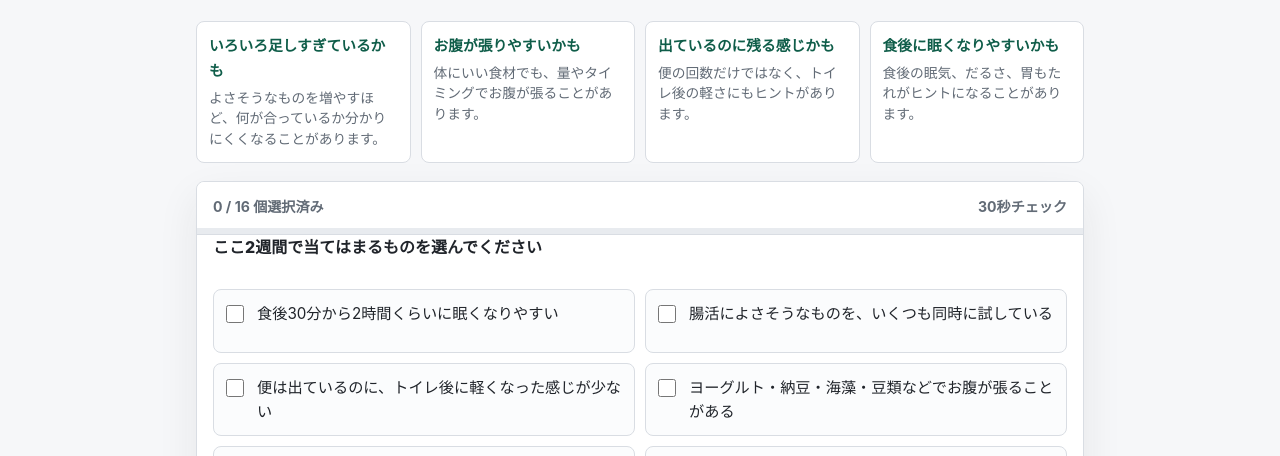
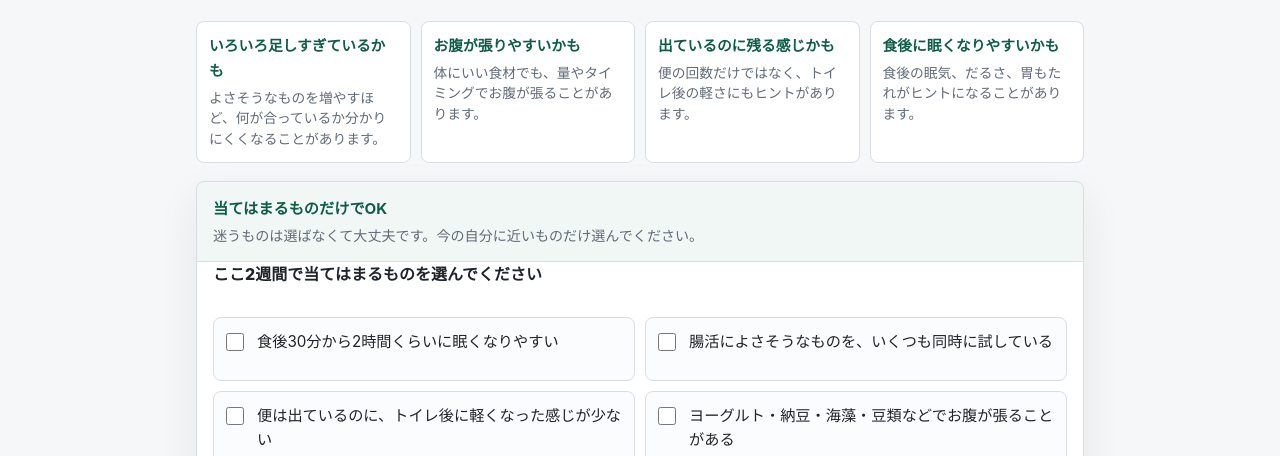
Before and after one commit to atsuhn-hash/chokatsu-type-checker, a plain HTML site: page index.html in a window 1280 px wide. Shown: the part 300-756 px from the top of the page. Drawn offline with Linux system fonts and the light colour scheme.

Commit message:
Remove selection count

```diff
--- a/index.html
+++ b/index.html
@@ -165,40 +165,27 @@
         overflow: hidden;
       }
 
-      .progress-wrap {
-        position: sticky;
-        top: 0;
-        z-index: 3;
-        border-bottom: 1px solid var(--line);
-        background: rgba(255, 255, 255, 0.94);
-        backdrop-filter: blur(10px);
+      form {
+        margin: 0;
       }
 
-      .progress-meta {
-        display: flex;
-        justify-content: space-between;
-        gap: 12px;
-        padding: 13px 16px 9px;
+      .check-guide {
+        display: grid;
+        gap: 4px;
+        padding: 14px 16px;
+        border-bottom: 1px solid var(--line);
+        background: rgba(24, 116, 91, 0.06);
+      }
+
+      .check-guide strong {
+        color: var(--green-deep);
+        font-size: 0.95rem;
+      }
+
+      .check-guide span {
         color: var(--muted);
         font-size: 0.88rem;
-        font-weight: 700;
-      }
-
-      .progress-track {
-        width: 100%;
-        height: 6px;
-        background: #e8ebef;
-      }
-
-      .progress-bar {
-        width: 0%;
-        height: 100%;
-        background: linear-gradient(90deg, var(--green), var(--blue));
-        transition: width 180ms ease;
-      }
-
-      form {
-        margin: 0;
+        line-height: 1.55;
       }
 
       .questions {
@@ -682,14 +669,9 @@
       </section>
 
       <section class="checker" aria-label="お腹と食後の見直しチェック">
-        <div class="progress-wrap">
-          <div class="progress-meta">
-            <span id="progressText">0 個選択済み</span>
-            <span>30秒チェック</span>
-          </div>
-          <div class="progress-track" aria-hidden="true">
-            <div class="progress-bar" id="progressBar"></div>
-          </div>
+        <div class="check-guide">
+          <strong>当てはまるものだけでOK</strong>
+          <span>迷うものは選ばなくて大丈夫です。今の自分に近いものだけ選んでください。</span>
         </div>
 
         <form id="quizForm">
@@ -848,8 +830,6 @@
       const questionsEl = document.querySelector("#questions");
       const resultEl = document.querySelector("#result");
       const errorText = document.querySelector("#errorText");
-      const progressText = document.querySelector("#progressText");
-      const progressBar = document.querySelector("#progressBar");
       const resetButton = document.querySelector("#resetButton");
 
       document.querySelector("#instagramLink").href = instagramUrl;
@@ -877,22 +857,14 @@
         `;
       }
 
-      function getAnswers() {
-        return getSelectedItems().map((item) => item.type);
-      }
-
       function getSelectedItems() {
         return Array.from(quizForm.querySelectorAll('input[name="checkItem"]:checked')).map(
           (input) => checklistItems[Number(input.dataset.index)]
         );
       }
 
-      function updateProgress() {
-        const selected = getAnswers().length;
-        const total = checklistItems.length;
-        progressText.textContent = `${selected} / ${total} 個選択済み`;
-        progressBar.style.width = `${(selected / total) * 100}%`;
-        if (selected > 0) {
+      function hideErrorWhenSelected() {
+        if (getSelectedItems().length > 0) {
           errorText.classList.remove("is-visible");
         }
       }
@@ -1002,7 +974,7 @@
         resultEl.scrollIntoView({ behavior: "smooth", block: "start" });
       }
 
-      quizForm.addEventListener("change", updateProgress);
+      quizForm.addEventListener("change", hideErrorWhenSelected);
 
       quizForm.addEventListener("submit", (event) => {
         event.preventDefault();
@@ -1022,12 +994,10 @@
         quizForm.reset();
         resultEl.classList.remove("is-visible");
         errorText.classList.remove("is-visible");
-        updateProgress();
         window.scrollTo({ top: 0, behavior: "smooth" });
       });
 
       renderQuestions();
-      updateProgress();
     </script>
   </body>
 </html>
```
